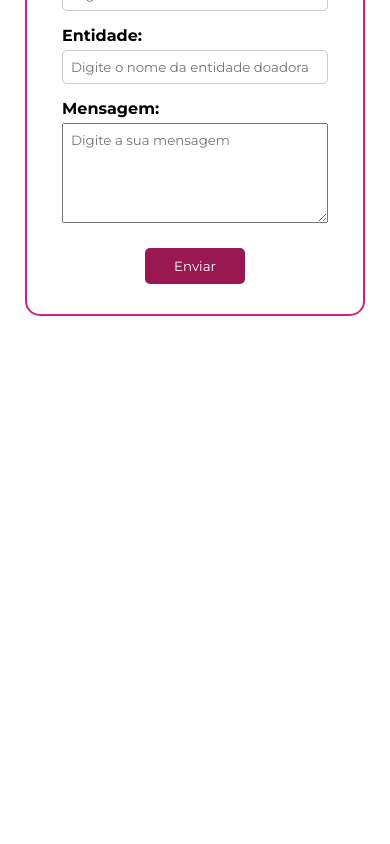
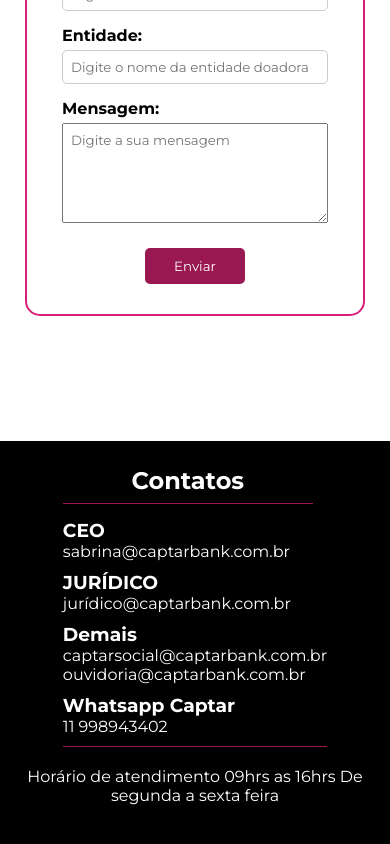
Before and after one commit to Christakisbanza/Cliente_Captar, a React (Vite) app: page / in a window 390 px wide. Shown: the part 5786-6630 px from the top of the page. Before the commit the page ends 6327 px from the top, so only its background shows below. Built offline with nearby package versions, Linux system fonts and the light colour scheme; a web font is replaced by a local one.

Commit message:
Footer | estrutura base finalizada

```diff
--- a/src/App.jsx
+++ b/src/App.jsx
@@ -2,6 +2,7 @@ import './App.css'
 import { AppPagamentoCredito } from './component/AppPagamentoCredito'
 import BancoPagamentoCreditos from './component/BancoPagamentoCreditos'
 import DoacaoEscrowCobranca from './component/DoacaoEscrowCobranca'
+import { Footer } from './component/Footer'
 import { Form } from './component/Form'
 import Home from './component/Home'
 import NavBar from './component/NavBar'
@@ -41,6 +42,10 @@ function App() {
           <div className='form-app'>
             <Form/>
           </div>
+
+          <div className='footer-app'>
+            <Footer/>
+          </div>
         </main>
 
       </div>
--- /dev/null
+++ b/src/component/Footer.css
@@ -0,0 +1,47 @@
+#footer{
+    background-color: black;
+    color: white;
+}
+#footer-container{
+    display: flex;
+    justify-content: space-around;
+    align-items: center;
+    gap: 20px;
+    padding: 25px;
+}
+
+#contatos h2{
+    margin-bottom: 15px;
+    padding-bottom: 8px;
+    border-bottom: 1px solid #991851;
+    width: 110px;
+}
+#contatos div{
+    margin-bottom: 10px;
+}
+#horario{
+    text-align: center;
+}
+#footer-img img{
+    width: 250px;
+}
+@media(max-width:720px){
+    #footer-img img{
+        display: none;
+    }
+}
+@media(max-width:435px){
+    #footer-container{
+        display: flex;
+        flex-direction: column;
+        justify-content: center;
+        align-items: center;
+    }
+    #contatos h2{
+        text-align: center;
+        width: 250px;
+    }
+    #contatos{
+        border-bottom: 1px solid #991851;
+    }
+}
--- /dev/null
+++ b/src/component/Footer.jsx
@@ -0,0 +1,42 @@
+import React from 'react'
+
+import './Footer.css'
+import logo from '../img/logo.png'
+
+export const Footer = () => {
+
+    return (
+        <div id='footer'>
+            <footer id='footer-container'>
+                <section id='contatos'>
+                    <h2>Contatos</h2>
+                    <div>
+                        <h3>CEO</h3>
+                        <p>sabrina@captarbank.com.br</p>
+                    </div>
+                    <div>
+                        <h3>JURÍDICO</h3>
+                        <p>jurídico@captarbank.com.br</p>
+                    </div>
+                    <div>
+                        <h3>Demais</h3>
+                        <p>captarsocial@captarbank.com.br</p>
+                        <p>ouvidoria@captarbank.com.br</p>
+                    </div>
+                    <div>
+                        <h3>Whatsapp Captar</h3>
+                        <p>11 998943402</p>
+                    </div>
+                </section>
+                <section id='horario'>
+                    <p>Horário de atendimento
+                    09hrs as 16hrs
+                    De segunda a sexta feira</p>
+                </section>
+                <section id='footer-img'>
+                    <img src={logo} alt="logo" />
+                </section>
+            </footer>
+        </div>
+    )
+}
--- a/src/index.css
+++ b/src/index.css
@@ -5,6 +5,3 @@
     padding: 0;
     box-sizing: border-box;
 }
-body{
-    padding-bottom: 200px;
-}
```
